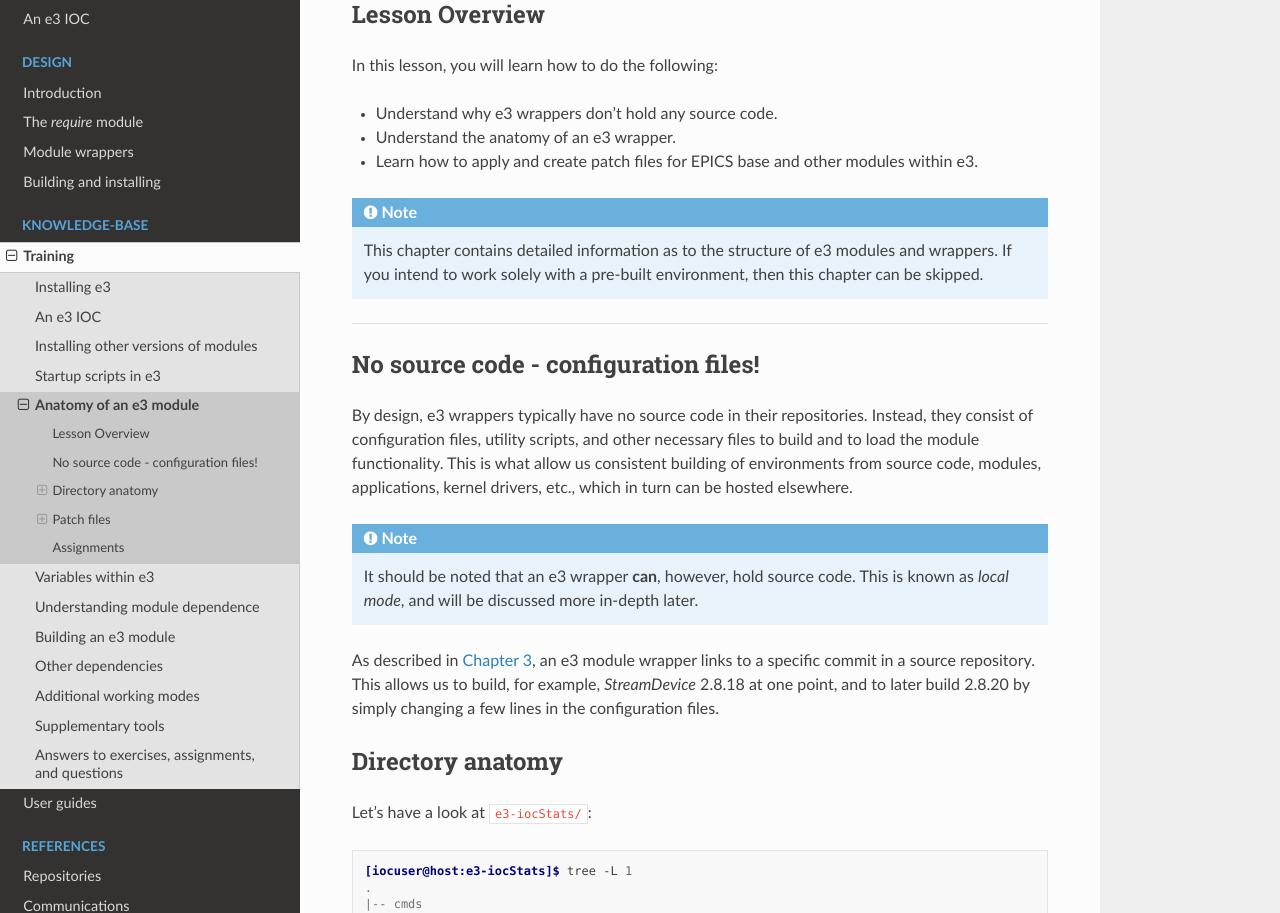
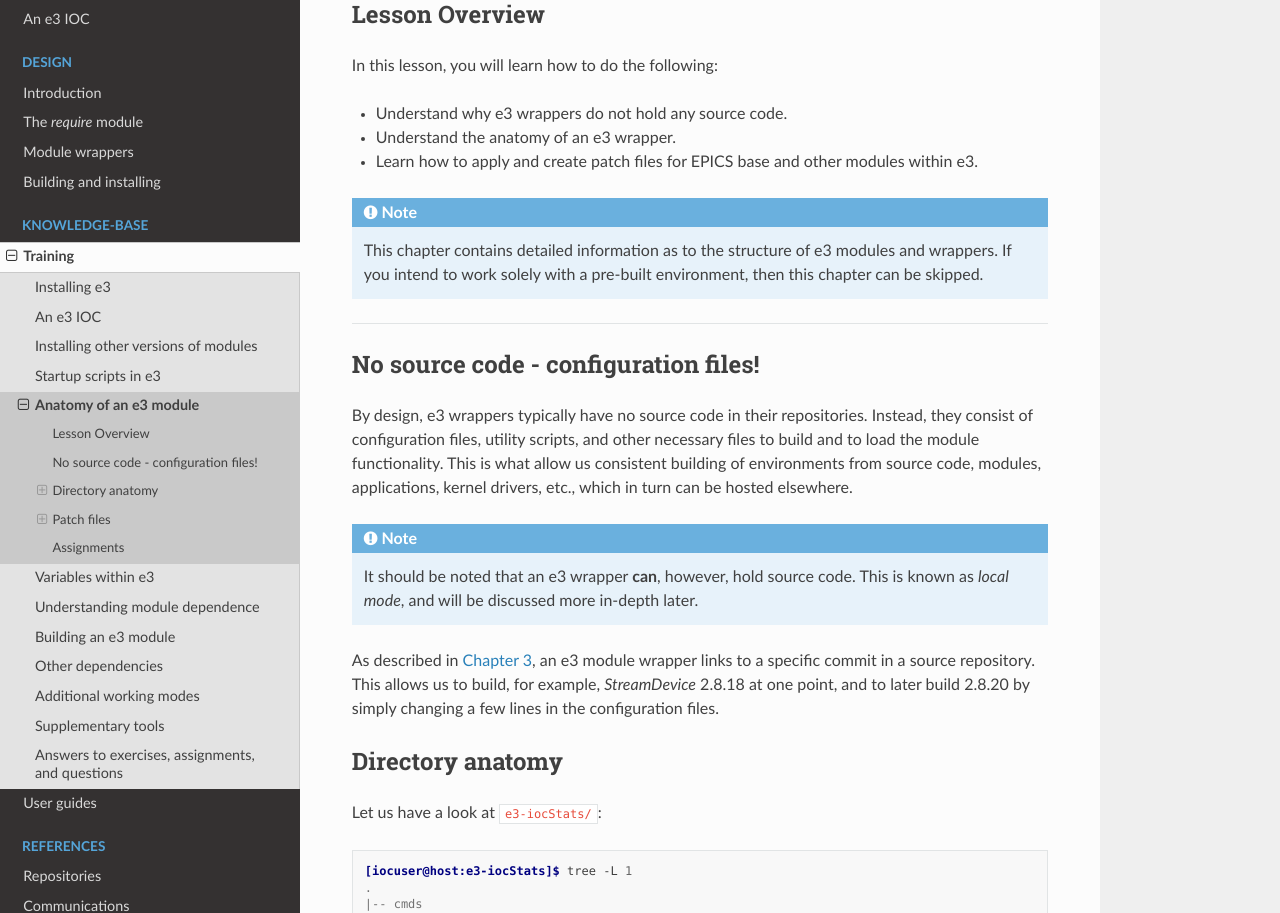
Before and after one commit to ttkorhonen/e3pages, a Sphinx documentation site: the page built from docs/kb/training/workbook/5_module_anatomy.md, in a window 1280 px wide and 1400 px high. Shown: the part 162-1075 px from the top of the window. Built offline with Sphinx 7.4.7 and the Read the Docs theme 2.0.0, drawn with Linux system fonts in a browser that asks for light colours.

Commit message:
Remove contractions

````diff
--- a/docs/kb/training/workbook/5_module_anatomy.md
+++ b/docs/kb/training/workbook/5_module_anatomy.md
@@ -4,7 +4,7 @@
 
 In this lesson, you will learn how to do the following:
 
-* Understand why e3 wrappers don't hold any source code.
+* Understand why e3 wrappers do not hold any source code.
 * Understand the anatomy of an e3 wrapper.
 * Learn how to apply and create patch files for EPICS base and other modules within e3.
 
@@ -29,7 +29,7 @@ As described in [Chapter 3](3_module_versions.md), an e3 module wrapper links to
 
 ## Directory anatomy
 
-Let's have a look at `e3-iocStats/`:
+Let us have a look at `e3-iocStats/`:
 
 ```console
 [iocuser@host:e3-iocStats]$ tree -L 1
````
